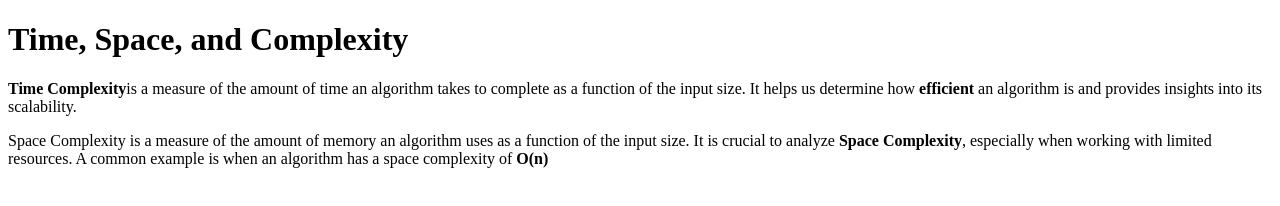
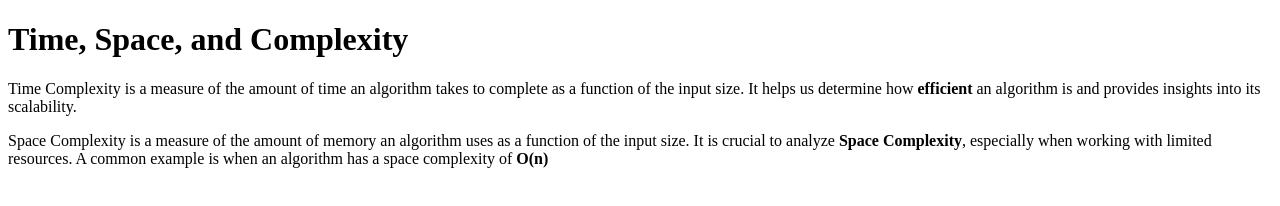
Before and after one commit to acciojob/time-and-space-complexity-Deepak0090, a website: page main.html in a window 1280 px wide. Drawn offline with Linux system fonts and the light colour scheme.

Commit message:
created a submission

```diff
--- a/main.html
+++ b/main.html
@@ -11,7 +11,7 @@
 	<!-- the entire body must be written by student -->
 	<h1>Time, Space, and Complexity</h1>
 	<p>
-		<strong>Time Complexity</strong>is a measure of the amount of time an algorithm takes to complete as a function of the input size.
+		 Time Complexity is a measure of the amount of time an algorithm takes to complete as a function of the input size.
         It helps us determine how <strong>efficient</strong> an algorithm is and provides insights into its scalability.
 	</p>
 	<p>
```
